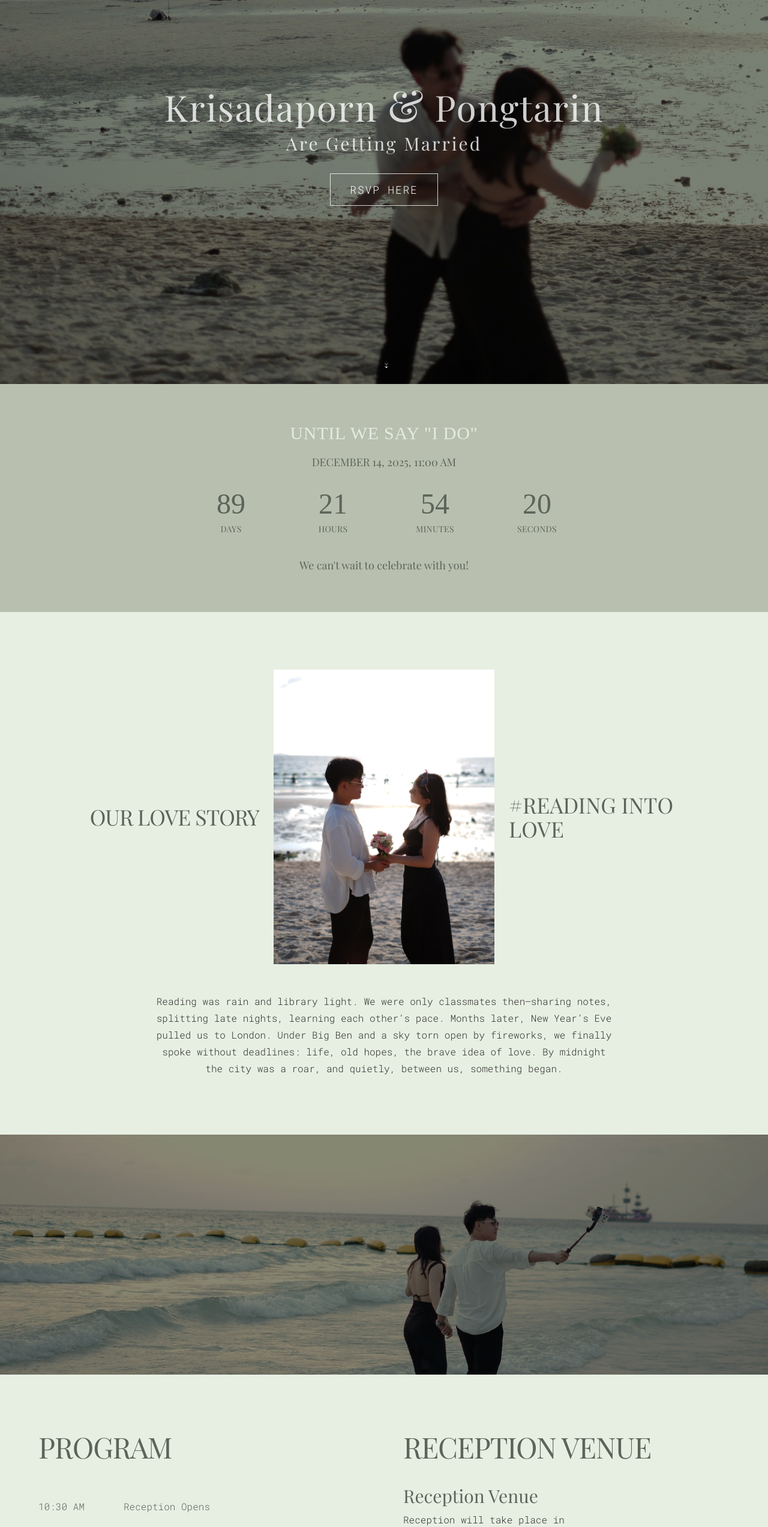
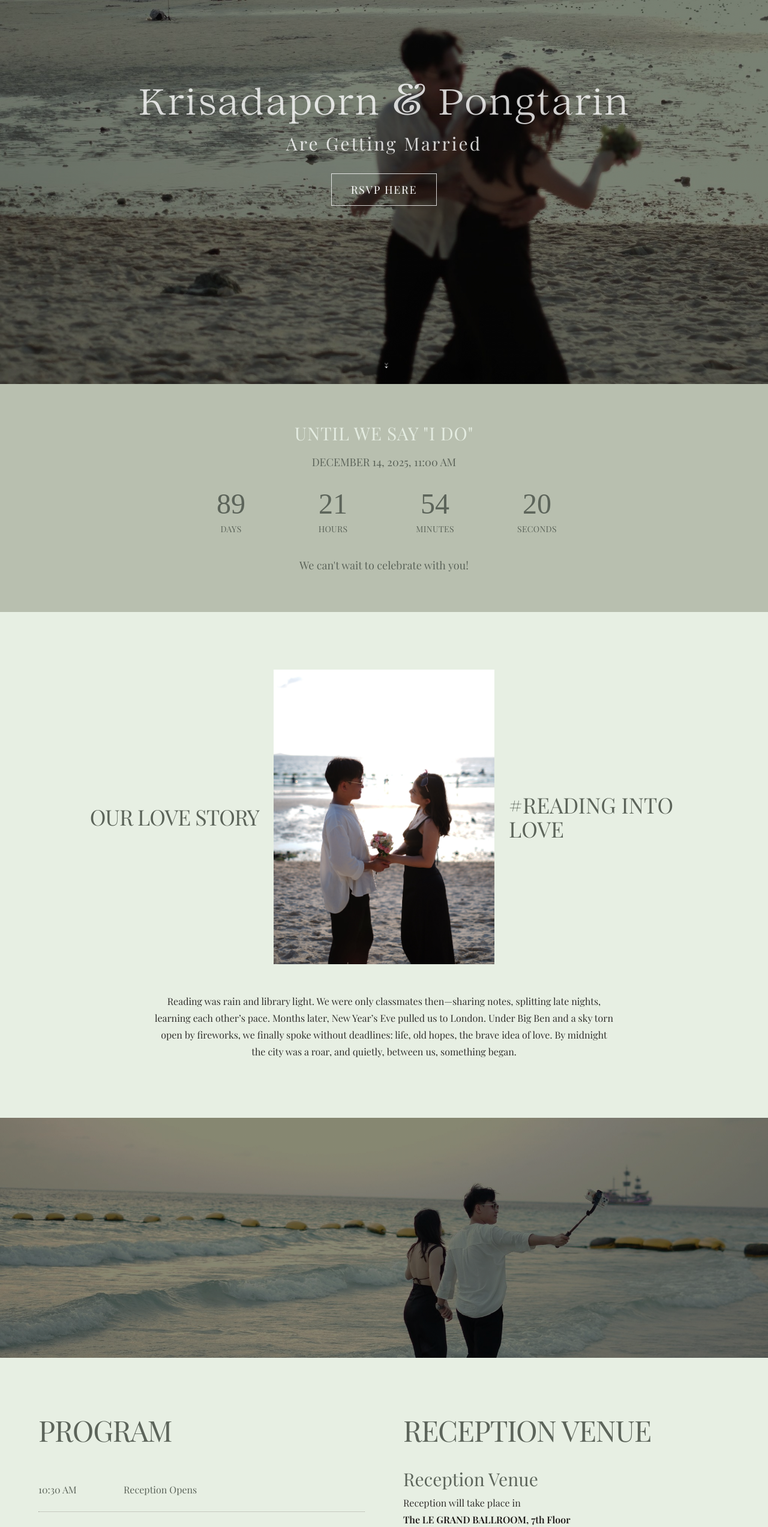
Before and after one commit to golfptrn/golf-mo-wedding-invitation, a Next.js app: page / in a window 1280 px wide. Shown: the part 160-2705 px from the top of the page at 60% size. Built offline with nearby package versions, Linux system fonts and the light colour scheme; a web font is replaced by a local one.

Commit message:
update font

```diff
--- a/src/app/page.tsx
+++ b/src/app/page.tsx
@@ -445,7 +445,7 @@ export default function WeddingPage() {
         }}
       >
         <div className="text-center text-white/80 z-10 animate-fade-in">
-          <h1 className={`hero-title text-5xl md:text-6xl mb-3 ${lang === "en" ? "font-en" : "font-th"}`}>
+          <h1 className={`hero-title text-5xl md:text-6xl mb-3`}>
             Krisadaporn <span className="text-5xl md:text-7xl">&</span> Pongtarin
           </h1>
           <h2 className={`hero-subtitle text-xl md:text-3xl font-extralight tracking-widest mb-8 uppercas ${lang === "en" ? "font-en" : "font-th"}`}>
@@ -453,7 +453,7 @@ export default function WeddingPage() {
           </h2>
 
           <button
-            className="bg-transparent border border-white/80 text-white hover:bg-white hover:text-black px-8 py-3 text-lg font-light font-mono tracking-widest uppercase transition-all duration-300 transform hover:scale-105"
+            className="bg-transparent border border-white/80 text-white hover:bg-white hover:text-black px-8 py-3 text-lg font-light  tracking-widest uppercase transition-all duration-300 transform hover:scale-105"
             onClick={() => setShowRsvpForm(!showRsvpForm)}
           >
             {copy[lang].hero.rsvp}
@@ -462,18 +462,18 @@ export default function WeddingPage() {
 
         {/* Desktop: left + right labels */}
         <div className="hidden md:block absolute bottom-8 left-8 text-white animate-fade-in-left">
-          <p className="text-lg font-mono">{copy[lang].hero.date}</p>
+          <p className="text-lg ">{copy[lang].hero.date}</p>
         </div>
         <div className="hidden md:block absolute bottom-8 right-8 text-white animate-fade-in-right">
-          <p className="text-lg font-mono">{copy[lang].hero.loc}</p>
+          <p className="text-lg ">{copy[lang].hero.loc}</p>
         </div>
 
         {/* Mobile: stack two centered lines above the arrow */}
         <div className="md:hidden absolute inset-x-0 bottom-12 px-4 text-white text-center space-y-1">
-          <p className="text-xs font-mono font-light tracking-normal">
+          <p className="text-xs  font-light tracking-normal">
             {copy[lang].hero.date}
           </p>
-          <p className="text-xs font-mono font-light tracking-normal">
+          <p className="text-xs  font-light tracking-normal">
             {copy[lang].hero.loc}
           </p>
         </div>
@@ -490,9 +490,9 @@ export default function WeddingPage() {
       </section>
 
       {/* Countdown Section */}
-      <section id="countdown" className="py-16 px-8 bg-[#b8bfaf] animate-on-scroll">
+      <section id="countdown" className={`py-16 px-8 bg-[#b8bfaf] animate-on-scroll ${lang === "en" ? "font-en" : "font-th"}`}>
         <div className="max-w-4xl mx-auto text-center">
-          <h2 className="section-heading text-3xl text-center mb-4 uppercase">{copy[lang].countdown.heading}</h2>
+          <h2 className={`section-heading text-3xl text-center mb-4 uppercase ${lang === "en" ? "font-en" : "font-th"}`}>{copy[lang].countdown.heading}</h2>
           <p className="text-lg text-[#5c645a] mb-4">{copy[lang].hero.date}</p>
 
           <div className="grid grid-cols-2 md:grid-cols-4 gap-2 max-w-2xl mx-auto">
@@ -525,7 +525,7 @@ export default function WeddingPage() {
       {showRsvpForm && (
         <div className="fixed inset-0 bg-black bg-opacity-50 flex items-center justify-center z-50 animate-fade-in">
           <div className="bg-white p-8 rounded-lg max-w-md w-full mx-4 transform animate-scale-in">
-            <h3 className="text-2xl font-mono text-center mb-6">{copy[lang].rsvpForm.heading}</h3>
+            <h3 className="text-2xl  text-center mb-6">{copy[lang].rsvpForm.heading}</h3>
             <form onSubmit={handleSubmit} className="space-y-4">
               <div className="grid grid-cols-1 sm:grid-cols-3 gap-4">
 
@@ -550,7 +550,7 @@ export default function WeddingPage() {
                     value={formData.nickname}
                     onChange={(e) => handleInputChange('nickname', e.target.value)}
                     className="w-full p-2 border border-gray-300 rounded-md focus:border-amber-500 transition-colors
-                              placeholder:font-mono placeholder:font-light placeholder:text-stone-500"
+                              placeholder: placeholder:font-light placeholder:text-stone-500"
                     placeholder="(optional)"
                   />
                 </div>
@@ -645,7 +645,7 @@ export default function WeddingPage() {
           {/* Row: Left heading – Image – Right heading */}
           <div className="grid grid-cols-1 md:grid-cols-3 items-center gap-6">
             {/* Left title (1st on mobile, 1st on desktop) */}
-            <h2 className="order-1 md:order-1 text-center md:text-right font-heading uppercase tracking-tight text-4xl md:text-4xl leading-tight text-[#5c645a]">
+            <h2 className={`order-1 md:order-1 text-center md:text-right font-heading uppercase tracking-tight text-4xl md:text-4xl leading-tight text-[#5c645a] ${lang === "en" ? "font-en" : "font-th"}`}>
               {copy[lang].story.heading}
             </h2>
 
@@ -665,7 +665,7 @@ export default function WeddingPage() {
           </div>
 
             {/* Paragraph under everything */}
-            <p className="mt-12 max-w-3xl mx-auto text-center text-stone-900/90 font-mono font-light text-base leading-7">
+            <p className={`mt-12 max-w-3xl mx-auto text-center text-stone-900/90  font-light text-base leading-7 ${lang === "en" ? "font-en" : "font-th"}`}>
               {copy[lang].story.context}
             </p>
         </div>
@@ -685,7 +685,7 @@ export default function WeddingPage() {
         <div className="max-w-6xl mx-auto grid md:grid-cols-2 gap-16">
           {/* Left: PROGRAM */}
           <div>
-            <h2 className="font-heading text-[#5c645a] uppercase text-4xl md:text-5xl tracking-tight mb-10">
+            <h2 className={`font-heading text-[#5c645a] uppercase text-4xl md:text-5xl tracking-tight mb-10 ${lang === "en" ? "font-en" : "font-th"}`}>
               {copy[lang].program.heading}
             </h2>
             <ul className="mt-6">
@@ -697,10 +697,10 @@ export default function WeddingPage() {
               ].map((item, i) => (
                 <li
                   key={i}
-                  className="grid grid-cols-[110px_1fr] items-center gap-8 py-6 border-b border-stone-500/60 border-dotted"
+                  className={`grid grid-cols-[110px_1fr] items-center gap-8 py-6 border-b border-stone-500/60 border-dotted ${lang === "en" ? "font-en" : "font-th"}`}
                 >
-                  <span className="font-mono font-light text-[#5c645a]">{item.time}</span>
-                  <span className="font-mono font-light text-[#5c645a]">{item.title}</span>
+                  <span className=" font-light text-[#5c645a]">{item.time}</span>
+                  <span className=" font-light text-[#5c645a]">{item.title}</span>
                 </li>
               ))}
             </ul>
@@ -715,10 +715,10 @@ export default function WeddingPage() {
             <div className="space-y-10">
               <div>
                 <h3 className="font-heading text-3xl text-[#5c645a] mb-2">Reception Venue</h3>
-                <p className="font-mono font-light leading-7 text-stone-900/90">
+                <p className={` font-light leading-7 text-stone-900/90 ${lang === "en" ? "font-en" : "font-th"}`}>
                   {copy[lang].reception.subContext1}
                   <br />
-                  {" "} <strong className="font-mono font-semibold text-stone-900">
+                  {" "} <strong className={` font-semibold text-stone-900 ${lang === "en" ? "font-en" : "font-th"}`}>
                   {copy[lang].reception.subContext2} </strong> {" "}
                 </p>
               </div>
@@ -746,14 +746,14 @@ export default function WeddingPage() {
                   )}
                 </div>
 
-                <p className="mt-4 font-mono font-light leading-7 text-stone-900/90">
+                <p className={` font-light leading-7 text-stone-900/90 ${lang === "en" ? "font-en" : "font-th"}`}>
                   {copy[lang].reception.subContext3}
                 </p>
               </div>
 
               <div>
                 <h3 className={`font-heading text-3xl text-[#5c645a] mb-2 ${lang === "en" ? "font-en" : "font-th"}`}>{copy[lang].reception.subtitle3}</h3>
-                <p className="font-mono font-light leading-7 text-stone-900/90">
+                <p className={` font-light leading-7 text-stone-900/90 ${lang === "en" ? "font-en" : "font-th"}`}>
                   {copy[lang].reception.subContext4}
                 </p>
               </div>
@@ -766,7 +766,7 @@ export default function WeddingPage() {
       {/* Gallery Section */}
       <section id="gallery" className="py-16 px-8 bg-[#b8bfaf] animate-on-scroll">
         <div className="max-w-6xl mx-auto">
-          <h2 className="section-heading text-5xl uppercase md:text-5x1 text-center mb-12">{copy[lang].gallery.heading}</h2>
+          <h2 className={`section-heading text-5xl uppercase md:text-5x1 text-center mb-12 ${lang === "en" ? "font-en" : "font-th"}`}>{copy[lang].gallery.heading}</h2>
 
           <div className="grid grid-cols-2 md:grid-cols-4 gap-4">
             {galleryImages.map((image, index) => (
@@ -835,17 +835,17 @@ export default function WeddingPage() {
       {/* Location & Directions Section */}
       <section id="location" className="py-16 px-8 bg-[#E7EFE3] animate-on-scroll">
         <div className="max-w-6xl mx-auto">
-          <h2 className="font-heading text-[#5c645a] text-4xl md:text-5xl uppercase text-center tracking-tight mb-12">{copy[lang].location.heading}</h2>
+          <h2 className={`font-heading text-[#5c645a] text-4xl md:text-5xl uppercase text-center tracking-tight mb-12 ${lang === "en" ? "font-en" : "font-th"}`}>{copy[lang].location.heading}</h2>
 
           <div className="grid md:grid-cols-2 gap-12 items-start">
             {/* Venue Information */}
             <div>
-              <h3 className="text-3xl font-mono mb-6 text-stone-800">{copy[lang].location.locName}</h3>
+              <h3 className={`text-3xl  mb-6 text-stone-800 ${lang === "en" ? "font-en" : "font-th"}`}>{copy[lang].location.locName}</h3>
               <div className="space-y-4 text-stone-600">
                 <div className="flex items-start gap-3">
                   <span className="text-amber-600 text-xl">📍</span>
                   <div>
-                    <p className="font-mono">{copy[lang].location.title1}:</p>
+                    <p className="font-th">{copy[lang].location.title1}:</p>
                     <p>{copy[lang].location.context1}</p>
                   </div>
                 </div>
@@ -853,7 +853,7 @@ export default function WeddingPage() {
                 <div className="flex items-start gap-3">
                   <span className="text-amber-600 text-xl">🚌</span>
                   <div>
-                    <p className="font-mono">{copy[lang].location.title2}:</p>
+                    <p className="">{copy[lang].location.title2}:</p>
                     <p>{copy[lang].location.context2}</p>
                   </div>
                 </div>
@@ -861,7 +861,7 @@ export default function WeddingPage() {
                 <div className="flex items-start gap-3">
                   <span className="text-amber-600 text-xl">✈️</span>
                   <div>
-                    <p className="font-mono">{copy[lang].location.title3}:</p>
+                    <p className="">{copy[lang].location.title3}:</p>
                     <p>{copy[lang].location.context3}
                       <br />{copy[lang].location.context4}
                       </p>
@@ -901,7 +901,7 @@ export default function WeddingPage() {
       {/* Contact Section */}
       <section id="contact" className="py-12 px-8 bg-stone-800 text-white animate-on-scroll">
         <div className="max-w-4xl mx-auto text-center">
-          <h2 className="text-3xl font-serif italic mb-8">{copy[lang].footer.message}</h2>
+          <h2 className={`text-3xl font-serif italic mb-8 ${lang === "en" ? "font-en" : "font-th"}`}>{copy[lang].footer.message}</h2>
           <div className="space-y-4">
             <p className="text-xl hover:text-amber-300 transition-colors cursor-pointer">{copy[lang].footer.from}</p>
           </div>
```
